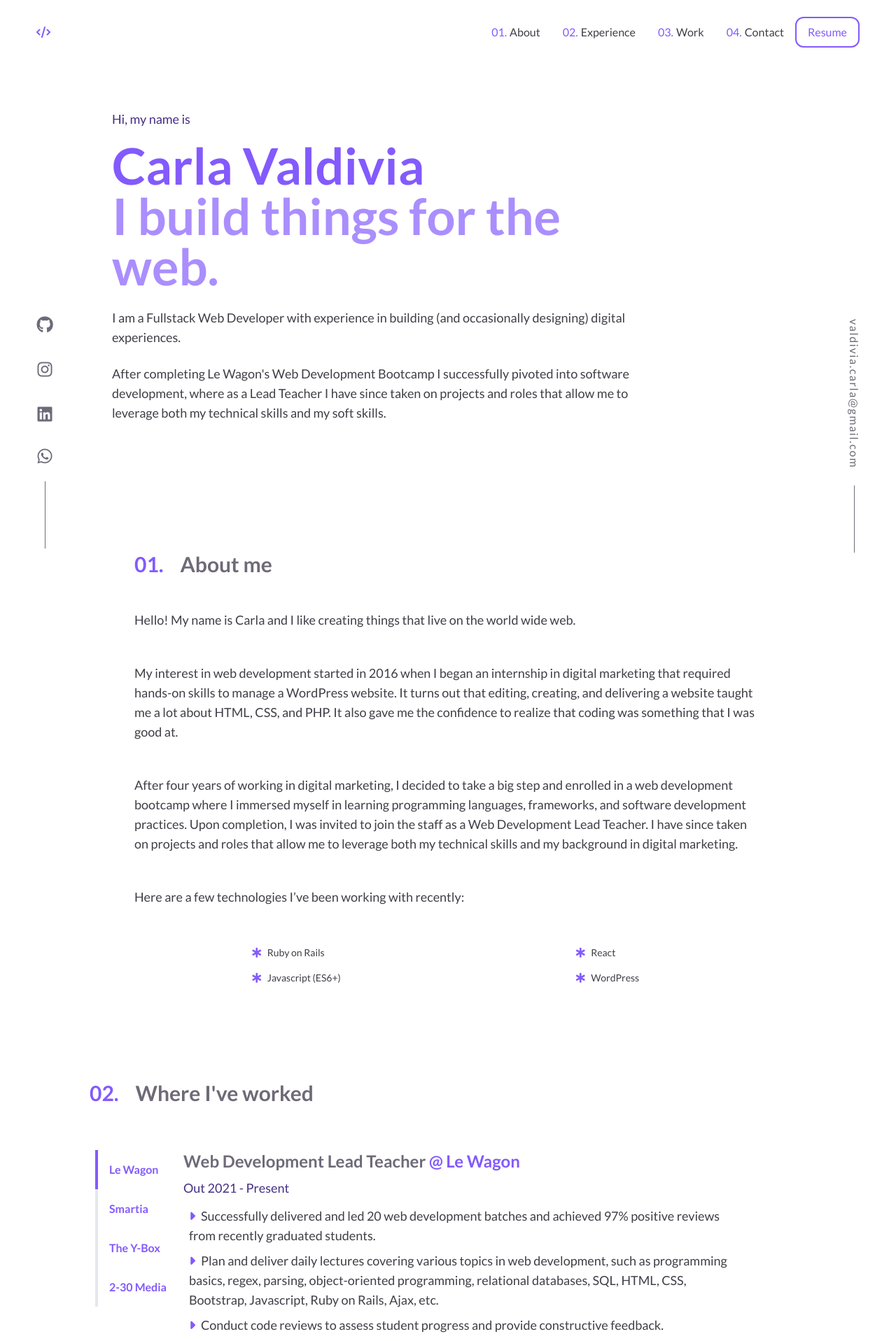
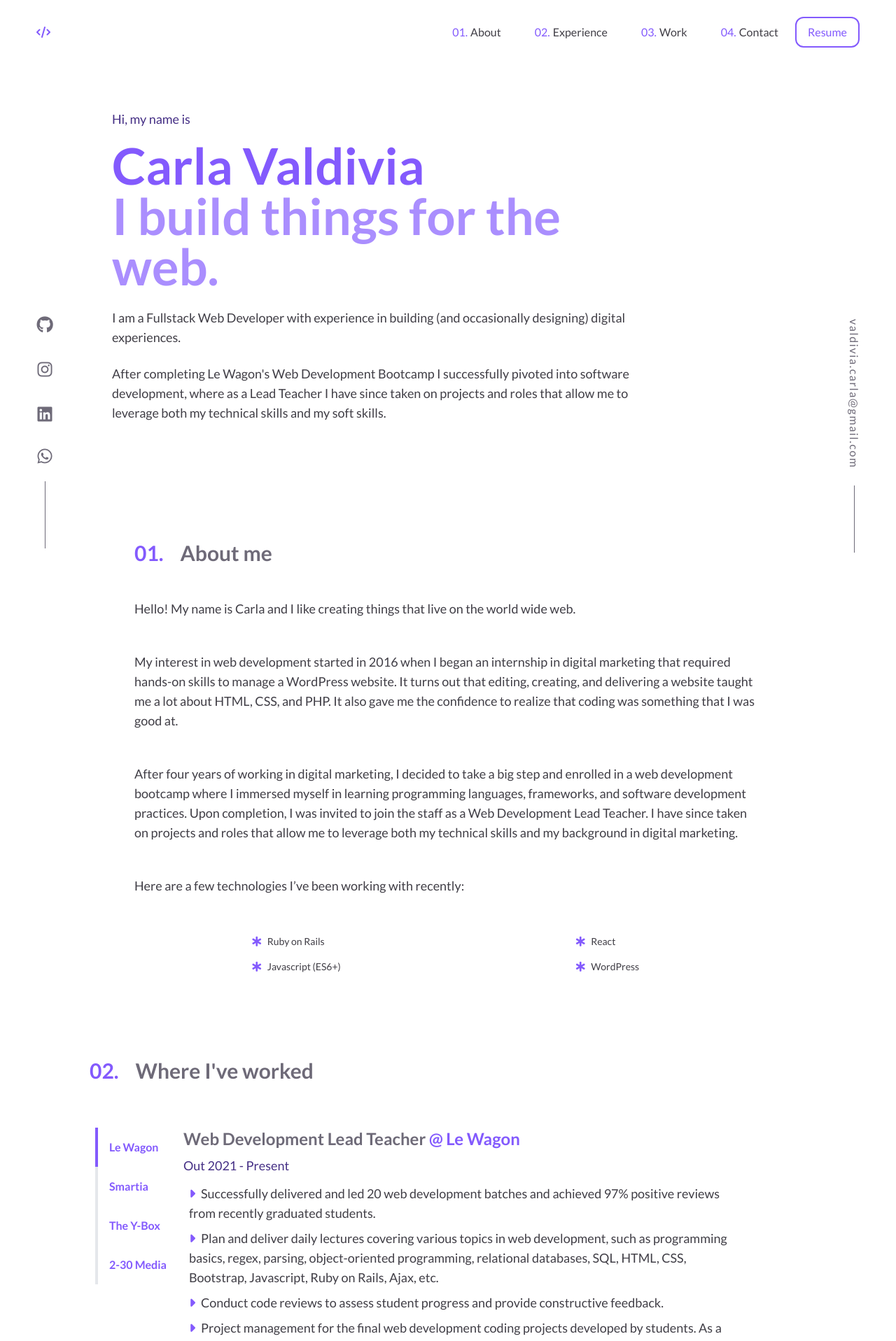
Before and after one commit to cvaldivia83/portfolio, a React (Vite) app: page / in a window 1280 px wide. Shown: the top 1917 px of the page at 70% size. Built offline with nearby package versions, Linux system fonts and the light colour scheme.

Commit message:
Add smooth scrolling to elements

```diff
--- a/src/assets/css/About.css
+++ b/src/assets/css/About.css
@@ -15,7 +15,7 @@
 
 @layer components {
   .about {
-    @apply my-16 pb-16 md:w-5/6 md:ml-16 w-full;
+    @apply py-12 pb-16 md:w-5/6 md:ml-16 w-full;
   }
 
   .about-paragraph {
--- a/src/assets/css/Navbar.css
+++ b/src/assets/css/Navbar.css
@@ -36,8 +36,9 @@
 }
 
 .nav-item {
-  margin: 0 1rem;
-  padding: 0.5rem 0;
+  width: 100%;
+  /* margin: 0 1rem; */
+  padding: 0.5rem 1.5rem; /* 0 */
   color: theme('colors.DGray');
 }
 
--- a/src/assets/css/Project.css
+++ b/src/assets/css/Project.css
@@ -4,6 +4,6 @@
 
 @layer components {
   .projects {
-    @apply md:ml-16 my-16;
+    @apply md:ml-16 pt-12;
   }
 }
--- a/src/assets/css/Work.css
+++ b/src/assets/css/Work.css
@@ -15,7 +15,9 @@
 
 @layer components {
 
-
+  .work {
+    @apply pt-12;
+  }
   .work-btn {
     @apply p-4 text-dPurple font-semibold min-[780px]:border-l-4 max-[768px]:border-b-4 ease-in-out duration-300;
   }
--- a/src/components/Navbar.jsx
+++ b/src/components/Navbar.jsx
@@ -8,6 +8,16 @@ export default function Navbar() {
 
   function handleClick() {
     setMobileMenu(!mobileMenu);
+  }
+
+  function handleScroll(e, sectionId) {
+    e.preventDefault();
+    const item = document.getElementById(sectionId);
+
+    if (item) {
+      item.scrollIntoView({ behavior: 'smooth' });
+    }
+
   }
 
   return (
@@ -28,16 +38,16 @@ export default function Navbar() {
 
       <nav className={ `${mobile ? 'navMobile' : 'nav'} ${ mobileMenu && 'navMobileActive' }` }>
         <ul className="nav-list">
-          <li className="nav-item item-counter">
+          <li className="nav-item item-counter" onClick={(e) => handleScroll(e, 'about')}>
             <a href="#about" className="href">About</a>
           </li>
-          <li className="nav-item item-counter">
+          <li className="nav-item item-counter" onClick={(e) => handleScroll(e, 'experience')}>
             <a href="#experience">Experience</a>
           </li>
-          <li className="nav-item item-counter">
+          <li className="nav-item item-counter" onClick={(e) => handleScroll(e, 'work')}>
             <a href="#work">Work</a>
           </li>
-          <li className="nav-item item-counter">
+          <li className="nav-item item-counter" onClick={(e) => handleScroll(e, 'contact')}>
             <a href="#contact">Contact</a>
           </li>
           <li className={ mobile ? 'nav-item item-counter' : 'resume-btn'}>
```
